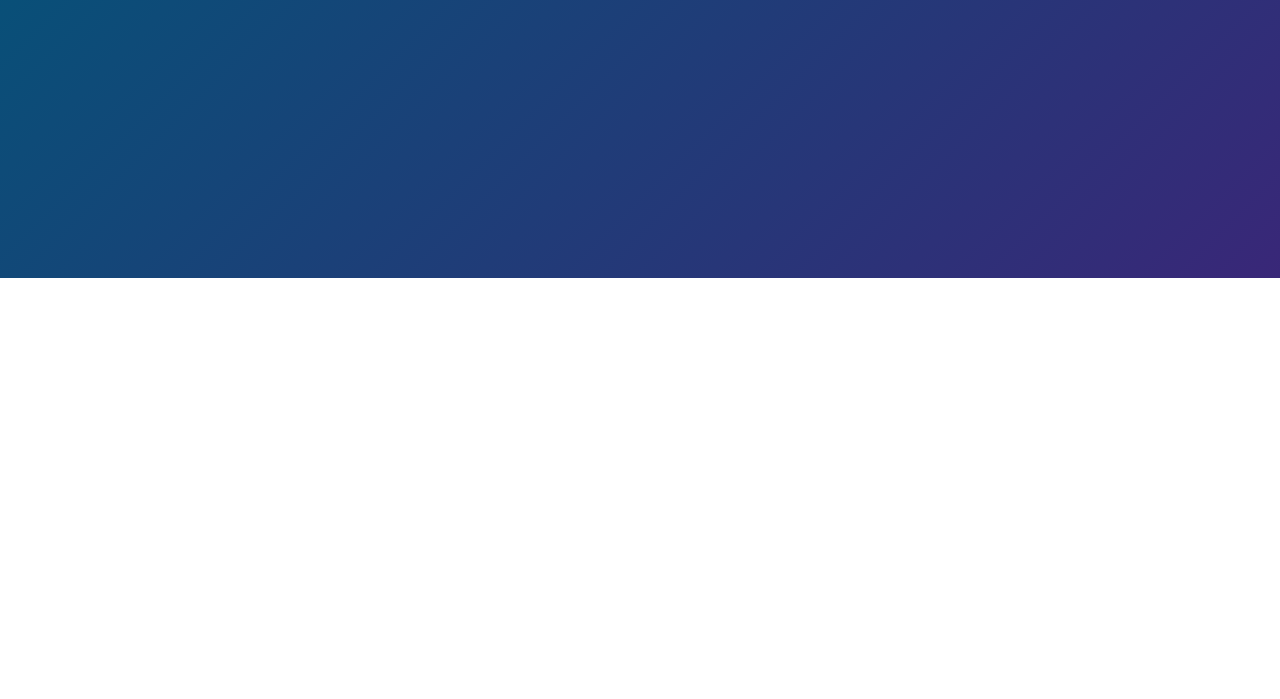
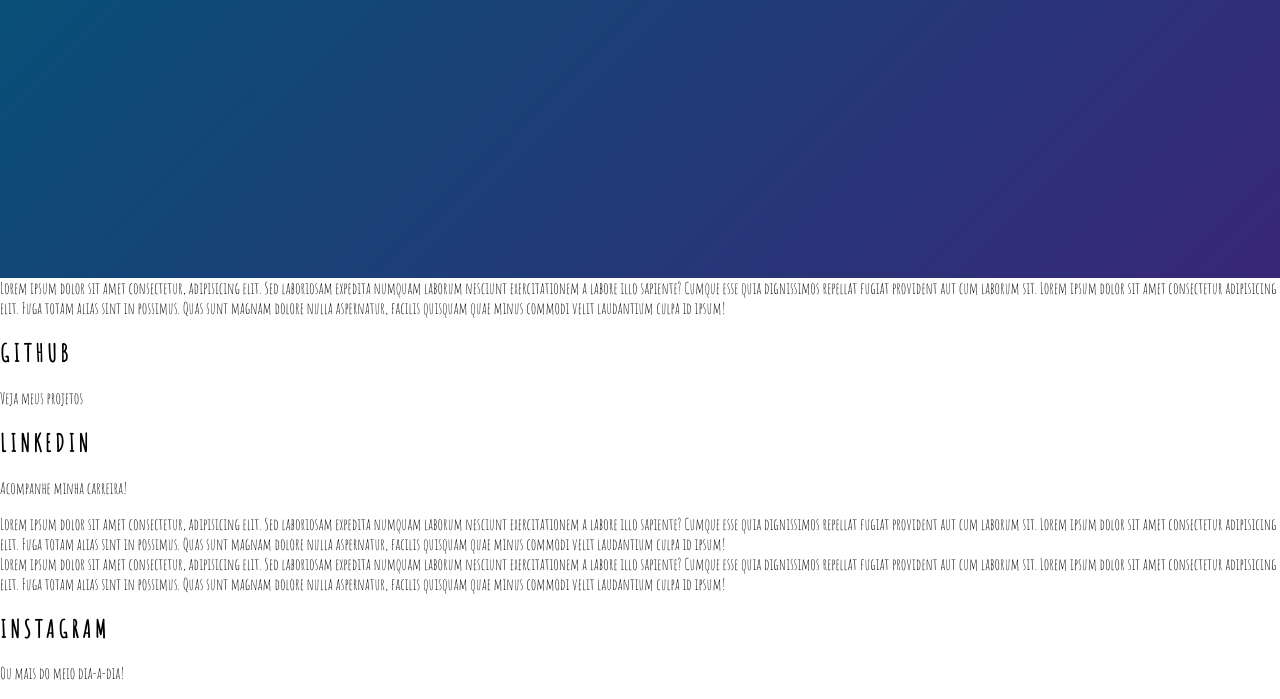
Before and after one commit to LudilsonSouza/ANIMATIONS, a plain HTML site: page PROJETO_FINAL/index.html in a window 1280 px wide. Shown: the part 522-1221 px from the top of the page. Before the commit the page ends 800 px from the top, so only its background shows below. Drawn offline with Linux system fonts and the light colour scheme.

Commit message:
Inclusão da main
Inclusão dos cards das minhas redes sociais.

```diff
--- a/PROJETO_FINAL/index.html
+++ b/PROJETO_FINAL/index.html
@@ -42,5 +42,43 @@
             <a href="#">GitHub</a>
         </div>
     </header>
+    <main class="container">
+        <div class="card-cotainer">
+            <div class="car-text">
+                Lorem ipsum dolor sit amet consectetur, adipisicing elit. Sed laboriosam expedita numquam laborum nesciunt exercitationem a labore illo sapiente? Cumque esse quia dignissimos repellat fugiat provident aut cum laborum sit.
+                Lorem ipsum dolor sit amet consectetur adipisicing elit. Fuga totam alias sint in possimus. Quas sunt magnam dolore nulla aspernatur, facilis quisquam quae minus commodi velit laudantium culpa id ipsum!
+            </div>
+            <div class="card">
+                <div class="card-wrapper">
+                    <h2>GitHub</h2>
+                    <p>Veja meus projetos</p>
+                </div>
+            </div>
+        </div>
+        <div class="card-cotainer">
+            <div class="card">
+                <div class="card-wrapper">
+                    <h2>LinkedIn</h2>
+                    <p>Acompanhe minha carreira!</p>
+                </div>
+            </div>
+            <div class="car-text">
+                Lorem ipsum dolor sit amet consectetur, adipisicing elit. Sed laboriosam expedita numquam laborum nesciunt exercitationem a labore illo sapiente? Cumque esse quia dignissimos repellat fugiat provident aut cum laborum sit.
+                Lorem ipsum dolor sit amet consectetur adipisicing elit. Fuga totam alias sint in possimus. Quas sunt magnam dolore nulla aspernatur, facilis quisquam quae minus commodi velit laudantium culpa id ipsum!
+            </div>
+        </div>
+        <div class="card-cotainer">
+            <div class="car-text">
+                Lorem ipsum dolor sit amet consectetur, adipisicing elit. Sed laboriosam expedita numquam laborum nesciunt exercitationem a labore illo sapiente? Cumque esse quia dignissimos repellat fugiat provident aut cum laborum sit.
+                Lorem ipsum dolor sit amet consectetur adipisicing elit. Fuga totam alias sint in possimus. Quas sunt magnam dolore nulla aspernatur, facilis quisquam quae minus commodi velit laudantium culpa id ipsum!
+            </div>
+            <div class="card">
+                <div class="card-wrapper">
+                    <h2>Instagram</h2>
+                    <p>Ou mais do meio dia-a-dia!</p>
+                </div>
+            </div>
+        </div>
+    </main>
 </body>
 </html>
```
